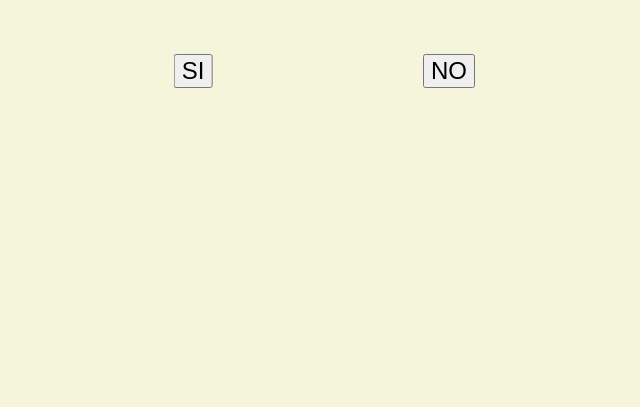
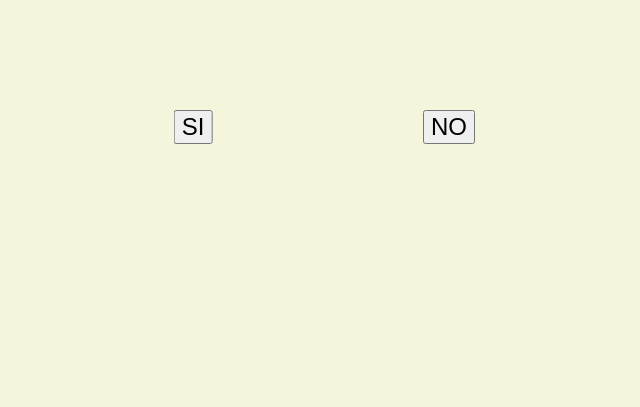
Before and after one commit to andresfc96/Propuesta, a plain HTML site: page index.html in a window 1280 px wide. Shown: the part 393-800 px from the top of the page, without its empty margins (319-959 px from the left). Drawn offline with Linux system fonts and the light colour scheme.

Commit message:
Update index.html

```diff
--- a/index.html
+++ b/index.html
@@ -16,7 +16,7 @@
         position: absolute;
         transform: translateX(-50%) translateY(-50%);
         left: 40%;
-        top: 58%;
+        top: 65%;
         }
         #btnNo
         {
@@ -28,7 +28,7 @@
         position: absolute;
         transform: translateX(-50%) translateY(-50%);
         left: 60%;
-        top: 58%;
+        top: 65%;
         }
         body {
                 background-color:beige;
```
